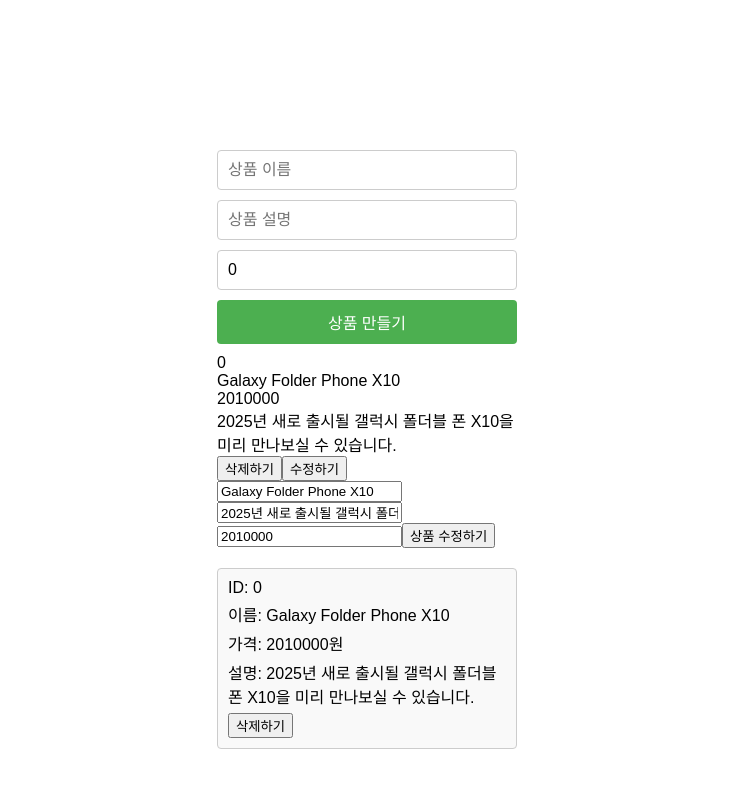
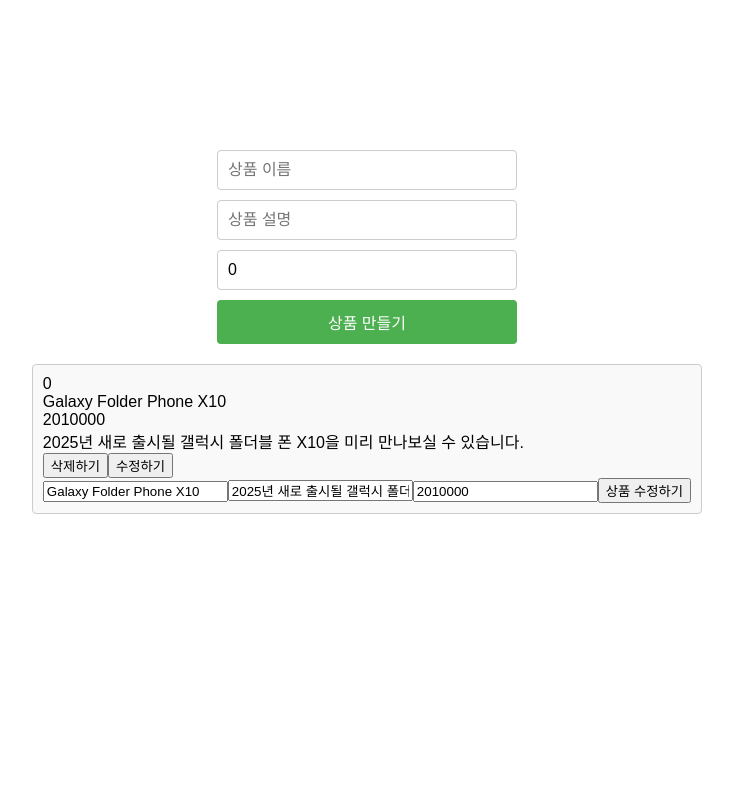
Before and after one commit to koratoo/React-Shopping-Mall, a React (Create React App) app: page / in a window 1280 px wide. Both pictures are taken after a click on the button "수정하기". Shown: the top 788 px of the page, without its empty margins (273-1006 px from the left). Built offline with nearby package versions, Linux system fonts and the light colour scheme.

Commit message:
[Fix] 기능 수정하기

```diff
--- a/src/App.tsx
+++ b/src/App.tsx
@@ -22,7 +22,7 @@
   const [editPrice, setEditPrice] = useState(product.price);
 
   return (
-    <div>
+    <div className="product-item">
       <div>{id}</div>
       <div>{name}</div>
       <div>{price}</div>
@@ -46,6 +46,7 @@
               price: editPrice,
               explanation: editExplanation,
             });
+            setIsEditMode(false); // 수정 후 폼을 닫습니다.
           }}
         >
           <input
@@ -61,7 +62,7 @@
             onChange={(event) => setEditExplanation(event.target.value)}
           />
           <input
-            type="numbere"
+            type="number"
             placeholder="상품 가격"
             value={editPrice}
             onChange={(event) => setEditPrice(parseInt(event.target.value, 10))}
@@ -92,8 +93,13 @@
 
   const handleCreate = (newProduct: Omit<ProductType, "id">) => {
     fakeId.current += 1;
-    const product = { id: fakeId.current, ...newProduct };
-    setProducts((prevProducts) => [...prevProducts, product]);
+    setProducts([
+      ...products,
+      {
+        ...newProduct,
+        id: fakeId.current,
+      },
+    ]);
   };
 
   const handleDelete = (id: number) =>
@@ -149,6 +155,7 @@
           className="input-field"
         />
         <input type="submit" value="상품 만들기" className="submit-button" />
+      </form>
       {products.map((product) => (
         <ProductItem
           key={product.id}
@@ -157,26 +164,6 @@
           onUpdate={handleUpdate}
         />
       ))}
-      </form>
-
-      <div className="product-list">
-        {products.map(({ id, name, price, explanation }) => (
-          <div key={id} className="product-item">
-            <div className="product-id">ID: {id}</div>
-            <div className="product-name">이름: {name}</div>
-            <div className="product-price">가격: {price}원</div>
-            <div className="product-explanation">설명: {explanation}</div>
-            <button
-              type="button"
-              onClick={() => {
-                setProducts(products.filter((product) => product.id !== id));
-              }}
-            >
-              삭제하기
-            </button>
-          </div>
-        ))}
-      </div>
     </div>
   );
 }
```
Lines whose indentation alone changed are shown as unchanged.
